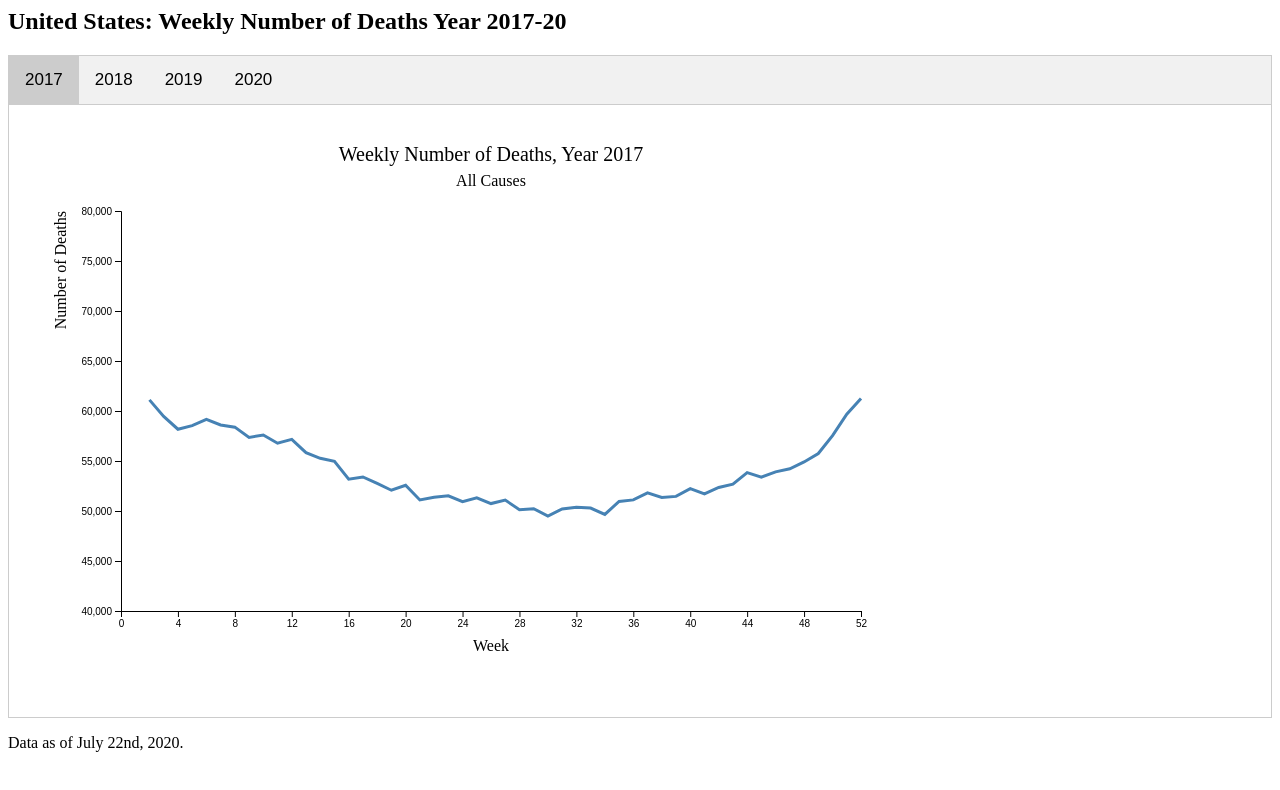
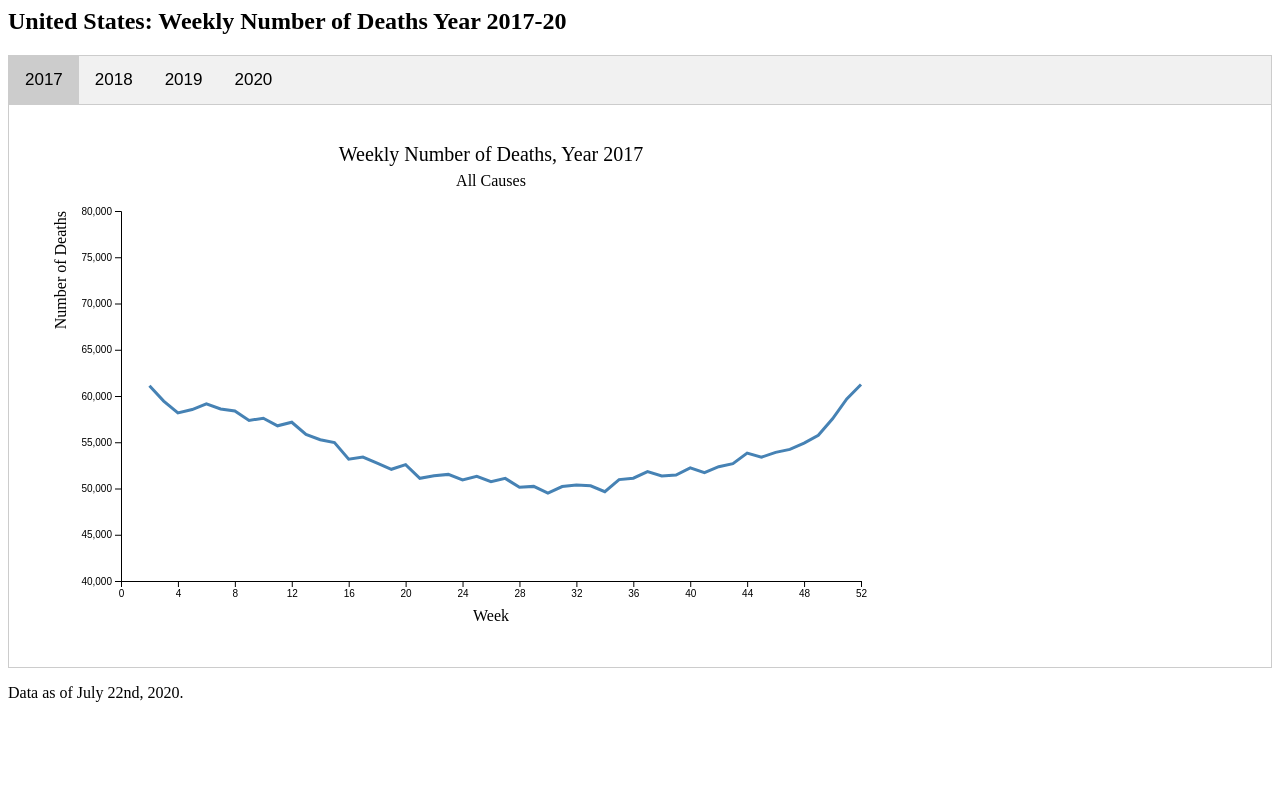
Before and after one commit to jinouy2/jinouy2.github.io, a plain HTML site: page index.html in a window 1280 px wide. Drawn offline with nearby package versions, Linux system fonts and the light colour scheme.

Commit message:
svg size adj

```diff
--- a/index.html
+++ b/index.html
@@ -55,16 +55,16 @@
 </div>
 
 <div id='scene2017' class='tabcontent'>
-	<svg id='svg2017' width=900 height=600 ></svg>
+	<svg id='svg2017' width=900 height=550 ></svg>
 </div>
 <div id='scene2018' class='tabcontent'>
-	<svg id='svg2018' width=900 height=600 ></svg>
+	<svg id='svg2018' width=900 height=550 ></svg>
 </div>
 <div id='scene2019' class='tabcontent'>
-	<svg id='svg2019' width=900 height=600 ></svg>
+	<svg id='svg2019' width=900 height=550 ></svg>
 </div>
 <div id='scene2020' class='tabcontent'>
-	<svg id='svg2020' width=900 height=600 ></svg>
+	<svg id='svg2020' width=900 height=550 ></svg>
 </div>
 
 <p> Data as of July 22nd, 2020.</p>
@@ -88,9 +88,9 @@ async function init(){
 function render2017(data){
 
 	// Set the dimensions of the canvas / graph
-	var margin = {top: 100, right: 60, bottom: 100, left: 100},
+	var margin = {top: 100, right: 60, bottom: 80, left: 100},
 	    width = 900 - margin.left - margin.right,
-	    height = 600 - margin.top - margin.bottom;
+	    height = 550 - margin.top - margin.bottom;
 
 	// clear svg content
 	d3.select('#svg2017').html = ""
@@ -149,9 +149,9 @@ function render2017(data){
 function render2018(data){
 
 	// Set the dimensions of the canvas / graph
-	var margin = {top: 100, right: 60, bottom: 100, left: 100},
+	var margin = {top: 100, right: 60, bottom: 80, left: 100},
 	    width = 900 - margin.left - margin.right,
-	    height = 600 - margin.top - margin.bottom;
+	    height = 550 - margin.top - margin.bottom;
 
 	//chart title
 	d3.select('#svg2018').append('text')
@@ -221,9 +221,9 @@ function render2018(data){
 function render2019(data){
 
 	// Set the dimensions of the canvas / graph
-	var margin = {top: 100, right: 60, bottom: 100, left: 100},
+	var margin = {top: 100, right: 60, bottom: 80, left: 100},
 	    width = 900 - margin.left - margin.right,
-	    height = 600 - margin.top - margin.bottom;
+	    height = 550 - margin.top - margin.bottom;
 
 	//chart title
 	d3.select('#svg2019').append('text')
@@ -305,9 +305,9 @@ function render2019(data){
 function render2020(data){
 
 	// Set the dimensions of the canvas / graph
-	var margin = {top: 100, right: 60, bottom: 100, left: 100},
+	var margin = {top: 100, right: 60, bottom: 80, left: 100},
 	    width = 900 - margin.left - margin.right,
-	    height = 600 - margin.top - margin.bottom;
+	    height = 550 - margin.top - margin.bottom;
 
 	//chart title
 	d3.select('#svg2020').append('text')
```
